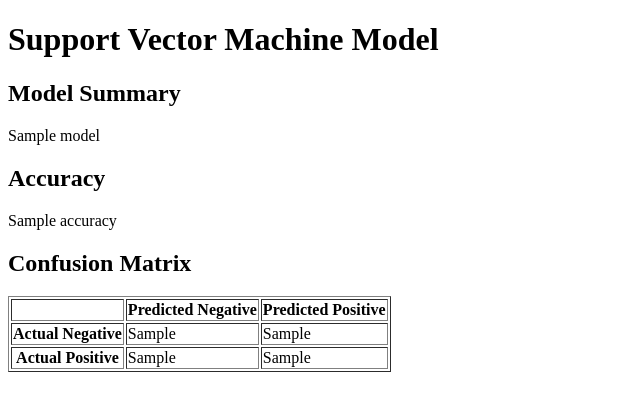
After one commit to Nantawat6510545543/sleep-well, a Django app: template myapi/templates/myapi/model_view.html in a window 1280 px wide. The commit adds this page. Shown: the top 411 px of the page, without its empty margins (0-640 px from the left). Run offline with Django 5.2, Linux system fonts and the light colour scheme; the template is opened without the code that fills it: most values are stand-ins (such as "Sample title", 1, 10 or a date in 2020).

Commit message:
updata AI

```diff
--- a/myapi/analytics.py
+++ b/myapi/analytics.py
@@ -9,7 +9,7 @@ nltk.download('stopwords')
 nltk.download('wordnet')
 
 
-def preprocessing(comment):
+def comment_preprocessing(comment):
     # Tokenize the comment
     tokens = word_tokenize(comment.lower())  # Convert to lowercase
 
@@ -40,7 +40,7 @@ def analyze_opinions(comments_list):
 
     for comment in comments_list:
         # Preprocess each comment before sentiment analysis
-        preprocessed_comment = preprocessing(comment)
+        preprocessed_comment = comment_preprocessing(comment)
 
         # Perform sentiment analysis using TextBlob
         sentiment_score = get_sentiment(preprocessed_comment)
@@ -77,6 +77,6 @@ def analyze_opinions(comments_list):
 
 
 def get_sentiment(comment):
-    preprocessed_comment = preprocessing(comment)
+    preprocessed_comment = comment_preprocessing(comment)
     sentiments = TextBlob(preprocessed_comment).sentiment.polarity
     return sentiments
--- /dev/null
+++ b/myapi/templates/myapi/model_view.html
@@ -0,0 +1,35 @@
+<!DOCTYPE html>
+<html lang="en">
+<head>
+    <meta charset="UTF-8">
+    <meta name="viewport" content="width=device-width, initial-scale=1.0">
+    <title>Model View</title>
+</head>
+<body>
+    <h1>Support Vector Machine Model</h1>
+    <h2>Model Summary</h2>
+    <p>{{ model }}</p>
+
+    <h2>Accuracy</h2>
+    <p>{{ accuracy }}</p>
+
+    <h2>Confusion Matrix</h2>
+    <table border="1">
+        <tr>
+            <th></th>
+            <th>Predicted Negative</th>
+            <th>Predicted Positive</th>
+        </tr>
+        <tr>
+            <th>Actual Negative</th>
+            <td>{{ conflict_matrix.0.0 }}</td>
+            <td>{{ conflict_matrix.0.1 }}</td>
+        </tr>
+        <tr>
+            <th>Actual Positive</th>
+            <td>{{ conflict_matrix.1.0 }}</td>
+            <td>{{ conflict_matrix.1.1 }}</td>
+        </tr>
+    </table>
+</body>
+</html>
--- a/myapi/urls/base_urls.py
+++ b/myapi/urls/base_urls.py
@@ -7,4 +7,5 @@ urlpatterns = [
     path('', views.index, name='index'),
     path('info/', include(info_patterns)),
     path('visualize/', include(visualize_patterns)),
+    path('perdict/', views.model_view, name='model'),
 ]
--- a/myapi/urls/visualize_urls.py
+++ b/myapi/urls/visualize_urls.py
@@ -1,7 +1,6 @@
 from django.urls import path
 
-from myapi.views.app_views import get_visualize_list_view, get_sleep_visualize_view
-from myapi.views.visualize_views import *
+from myapi.views import *
 
 visualize_patterns = [
     path('', get_visualize_list_view, name='visualize-list-view'),
--- a/myapi/utils.py
+++ b/myapi/utils.py
@@ -3,7 +3,6 @@ import numpy as np
 
 from datetime import timedelta
 from geopy.distance import geodesic
-from textblob import TextBlob
 
 from myapi.models import *
 from django.db.models import Avg
--- a/myapi/views/__init__.py
+++ b/myapi/views/__init__.py
@@ -1,2 +1,3 @@
 from .app_views import *
 from .api_views import *
+from .visualize_views import *
--- a/myapi/views/visualize_views.py
+++ b/myapi/views/visualize_views.py
@@ -31,6 +31,7 @@ class HeightView(BaseVisualizeView):
 class WeightView(BaseVisualizeView):
     strategy_class = WeightStrategy
 
+
 class SleepAnalyticsView(BaseVisualizeView):
     strategy_class = SleepAnalyticsStrategy
 
@@ -51,6 +52,7 @@ class NoiseView(BaseVisualizeView):
 
 class SleepDurationVSSleepScoreView(BaseVisualizeView):
     strategy_class = SleepDurationVSSleepScoreStrategy
+
 
 class SleepView(TemplateView):
     template_name = 'myapi/sleep_visualize.html'
```
Also changed, not shown: myapi/predict.py (added, +53 -0 lines), myapi/templates/myapi/index.html (+9 -1 lines), myapi/tests/tests_api.py (+1 -1 lines), myapi/views/app_views.py (+14 -0 lines), requirements.txt (+40 -15 lines).
